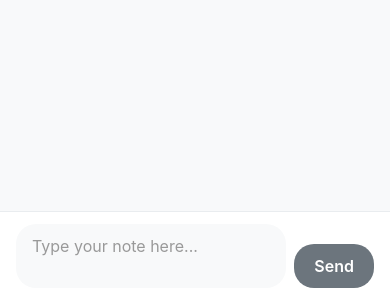
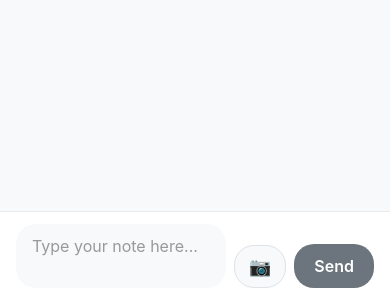
Before and after one commit to namuan/ChronoChat, a React Native app: screen /Main in a window 390 px wide. Shown: the part 544-844 px from the top of the page. Built offline with nearby package versions, Linux system fonts and the light colour scheme.

Commit message:
feat(notes): add image support to notes with expo-image-picker
- Add expo-image-picker dependency
- Extend Note interface to include images
- Update NoteContext to handle image arrays
- Implement image picker in MainScreen
- Display images in NoteItem component

```diff
--- a/package.json
+++ b/package.json
@@ -14,6 +14,7 @@
     "@react-navigation/stack": "7.6.4",
     "expo": "~54.0.23",
     "expo-file-system": "19.0.17",
+    "expo-image-picker": "~17.0.8",
     "expo-sharing": "14.0.7",
     "expo-status-bar": "~3.0.8",
     "react": "19.1.0",
--- a/src/components/NoteItem.tsx
+++ b/src/components/NoteItem.tsx
@@ -1,5 +1,5 @@
 import React from 'react';
-import { View, Text, TouchableOpacity, StyleSheet, Alert } from 'react-native';
+import { View, Text, TouchableOpacity, StyleSheet, Alert, Image } from 'react-native';
 import { useNotes } from '../context/NoteContext';
 import { Note } from '../context/NoteContext';
 
@@ -28,6 +28,13 @@ export default function NoteItem({ note }: NoteItemProps) {
   return (
     <View style={styles.container}>
       <View style={styles.noteContent}>
+        {note.images && note.images.length > 0 && (
+          <View style={styles.imagesContainer}>
+            {note.images.map((uri, index) => (
+              <Image key={index} source={{ uri }} style={styles.noteImage} />
+            ))}
+          </View>
+        )}
         <Text style={styles.noteText}>{note.content}</Text>
         {note.tags.length > 0 && (
           <View style={styles.tagsContainer}>
@@ -74,6 +81,18 @@ const styles = StyleSheet.create({
     fontSize: 16,
     lineHeight: 22,
   },
+  imagesContainer: {
+    flexDirection: 'row',
+    flexWrap: 'wrap',
+    marginBottom: 8,
+  },
+  noteImage: {
+    width: 140,
+    height: 140,
+    borderRadius: 12,
+    marginRight: 8,
+    marginBottom: 8,
+  },
   tagsContainer: {
     flexDirection: 'row',
     flexWrap: 'wrap',
--- a/src/context/NoteContext.tsx
+++ b/src/context/NoteContext.tsx
@@ -6,11 +6,12 @@ export interface Note {
   content: string;
   timestamp: Date;
   tags: string[];
+  images?: string[];
 }
 
 interface NoteContextType {
   notes: Note[];
-  addNote: (content: string, tags?: string[]) => Promise<void>;
+  addNote: (content: string, tags?: string[], images?: string[]) => Promise<void>;
   deleteNote: (id: string) => Promise<void>;
   getNotesByTag: (tag: string) => Note[];
 }
@@ -55,12 +56,13 @@ export const NoteProvider: React.FC<{ children: React.ReactNode }> = ({ children
     }
   };
 
-  const addNote = async (content: string, tags: string[] = []) => {
+  const addNote = async (content: string, tags: string[] = [], images: string[] = []) => {
     const newNote: Note = {
       id: Date.now().toString(),
       content,
       timestamp: new Date(),
-      tags
+      tags,
+      images
     };
 
     const updatedNotes = [...notes, newNote];
--- a/src/screens/MainScreen.tsx
+++ b/src/screens/MainScreen.tsx
@@ -10,6 +10,7 @@ import {
   Platform,
   Alert
 } from 'react-native';
+import * as ImagePicker from 'expo-image-picker';
 import { SafeAreaView } from 'react-native-safe-area-context';
 import { useNotes } from '../context/NoteContext';
 import NoteItem from '../components/NoteItem';
@@ -18,6 +19,7 @@ export default function MainScreen({ navigation }: any) {
   const { notes, addNote } = useNotes();
   const [inputText, setInputText] = useState('');
   const [filterTag, setFilterTag] = useState<string | null>(null);
+  const [selectedImages, setSelectedImages] = useState<string[]>([]);
 
   const extractTagsFromText = (text: string): { content: string; tags: string[] } => {
     // Find all hashtags in the text (words starting with #)
@@ -39,10 +41,28 @@ export default function MainScreen({ navigation }: any) {
   };
 
   const handleSendNote = async () => {
-    if (inputText.trim()) {
+    if (inputText.trim() || selectedImages.length > 0) {
       const { content, tags } = extractTagsFromText(inputText);
-      await addNote(content, tags);
+      await addNote(content, tags, selectedImages);
       setInputText('');
+      setSelectedImages([]);
+    }
+  };
+
+  const handlePickImages = async () => {
+    const { status } = await ImagePicker.requestMediaLibraryPermissionsAsync();
+    if (status !== 'granted') {
+      Alert.alert('Permission required', 'Please allow access to your photos to add images.');
+      return;
+    }
+    const result = await ImagePicker.launchImageLibraryAsync({
+      mediaTypes: ImagePicker.MediaTypeOptions.Images,
+      allowsMultipleSelection: true,
+      quality: 1,
+    });
+    if (!result.canceled) {
+      const uris = result.assets.map(a => a.uri);
+      setSelectedImages(prev => [...prev, ...uris]);
     }
   };
 
@@ -109,9 +129,15 @@ export default function MainScreen({ navigation }: any) {
             maxLength={1000}
           />
           <TouchableOpacity
-            style={[styles.sendButton, !inputText.trim() && styles.sendButtonDisabled]}
+            style={styles.cameraButton}
+            onPress={handlePickImages}
+          >
+            <Text style={styles.cameraButtonText}>📷</Text>
+          </TouchableOpacity>
+          <TouchableOpacity
+            style={[styles.sendButton, (!inputText.trim() && selectedImages.length === 0) && styles.sendButtonDisabled]}
             onPress={handleSendNote}
-            disabled={!inputText.trim()}
+            disabled={!inputText.trim() && selectedImages.length === 0}
           >
             <Text style={styles.sendButtonText}>Send</Text>
           </TouchableOpacity>
@@ -195,6 +221,19 @@ const styles = StyleSheet.create({
     flexDirection: 'row',
     alignItems: 'flex-end',
   },
+  cameraButton: {
+    backgroundColor: '#f8f9fa',
+    borderRadius: 20,
+    paddingHorizontal: 14,
+    paddingVertical: 10,
+    borderWidth: 1,
+    borderColor: '#dee2e6',
+    marginRight: 8,
+  },
+  cameraButtonText: {
+    fontSize: 18,
+    color: '#212529',
+  },
   input: {
     flex: 1,
     backgroundColor: '#f8f9fa',
```
Also changed, not shown: 1 other file (tests, documents, lock files or other folders).
